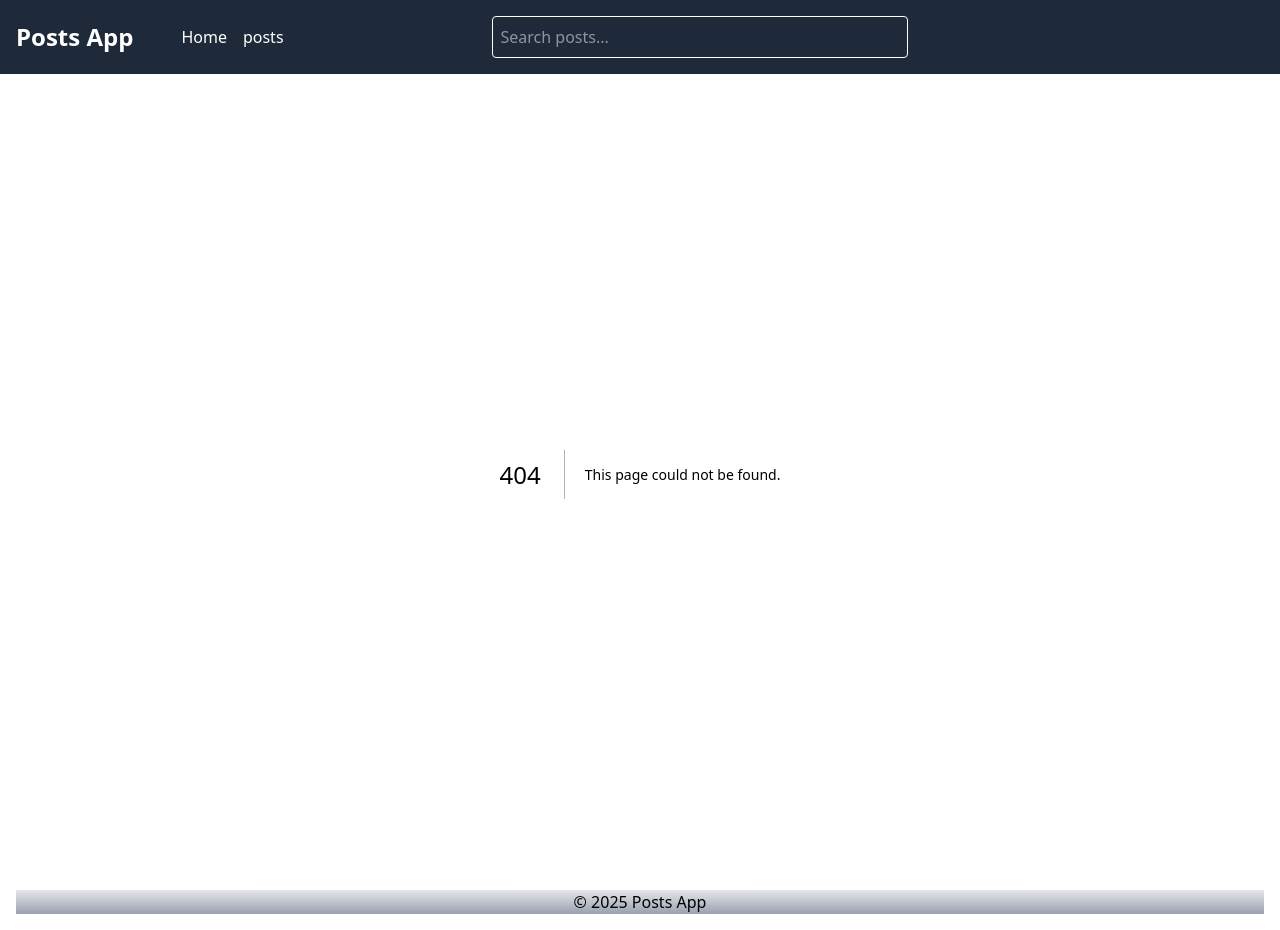
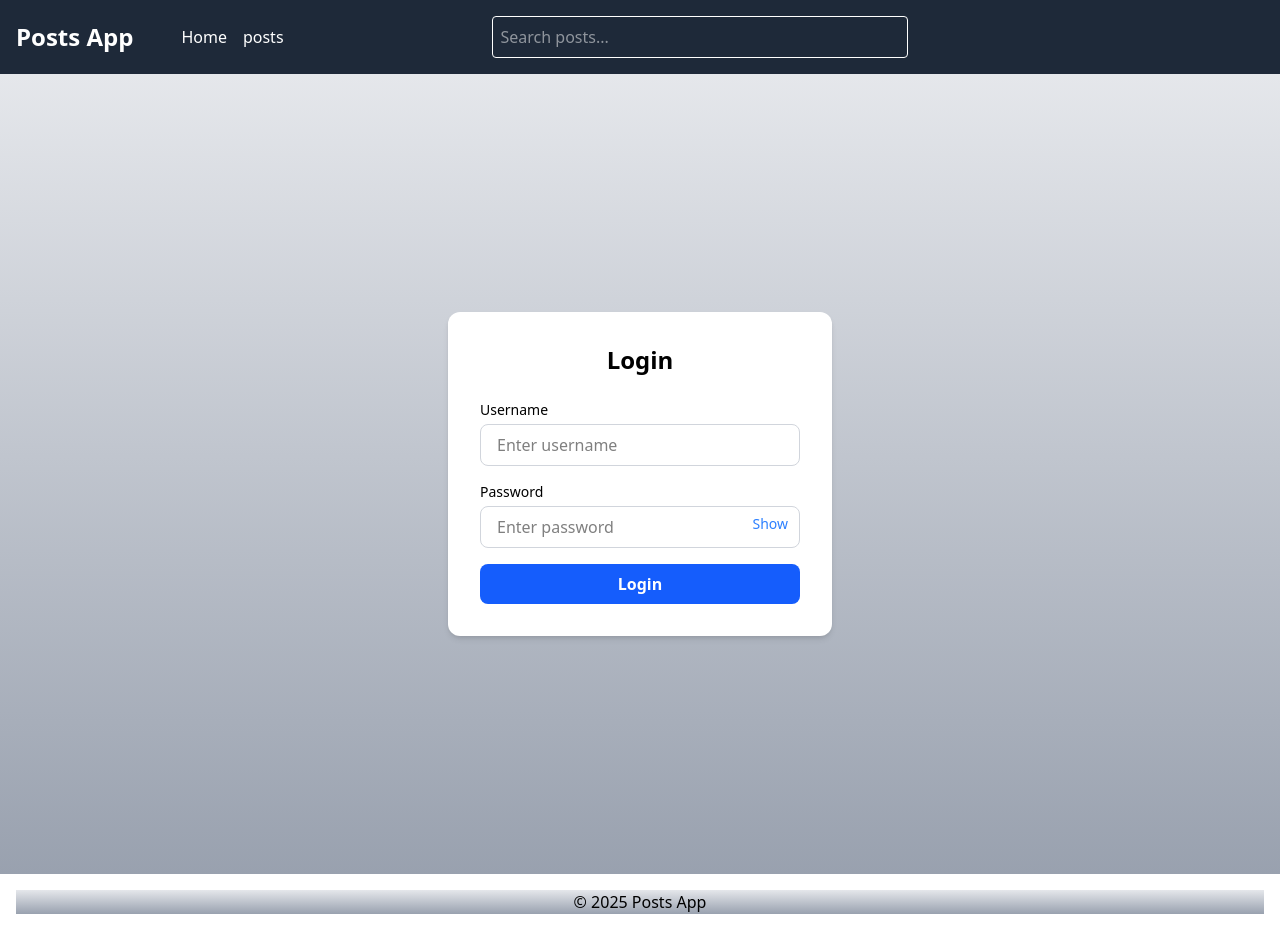
Before and after one commit to Hassanalmaymn/PostsApp, a Next.js app in the folder frontend/: page /login in a window 1280 px wide. Before the commit this address had no page. Built offline with nearby package versions, Linux system fonts and the light colour scheme.

Commit message:
enhance hte structure of the frontend

```diff
--- /dev/null
+++ b/frontend/app/login/page.js
@@ -0,0 +1,52 @@
+"use client";
+
+import PageStructure from "../pageStructure";
+
+export default function Login() {
+  return (
+    <PageStructure className="flex justify-center items-center min-h-screen bg-gray-100">
+      <div className="bg-white p-8 rounded-xl shadow-md w-full max-w-sm">
+        <h2 className="text-2xl font-bold text-center mb-6">Login</h2>
+
+        <form className="space-y-4">
+          <div>
+            <label className="block text-sm font-medium">Username</label>
+            <input
+              type="text"
+              name="username"
+              placeholder="Enter username"
+              className="mt-1 w-full px-4 py-2 border border-gray-300 rounded-lg focus:outline-none focus:ring focus:ring-blue-300"
+              required
+            />
+          </div>
+
+          <div>
+            <label className="block text-sm font-medium">Password</label>
+            <div className="relative">
+              <input
+                type={"password"}
+                name="password"
+                placeholder="Enter password"
+                className="mt-1 w-full px-4 py-2 border border-gray-300 rounded-lg focus:outline-none focus:ring focus:ring-blue-300"
+                required
+              />
+              <button
+                type="button"
+                className="absolute right-3 top-3 text-sm text-blue-500"
+              >
+                {"Show"}
+              </button>
+            </div>
+          </div>
+
+          <button
+            type="submit"
+            className="w-full bg-blue-600 text-white py-2 rounded-lg font-semibold hover:bg-blue-700 transition"
+          >
+            Login
+          </button>
+        </form>
+      </div>
+    </PageStructure>
+  );
+}
--- a/frontend/app/pageStructure.js
+++ b/frontend/app/pageStructure.js
@@ -1,6 +1,8 @@
-export default function PageStructure({ children }) {
+export default function PageStructure({ children, className }) {
   return (
-    <div className="min-h-screen max-h-max p-4 bg-gradient-to-b from-gray-200 to-gray-400 flex flex-col items-center justify-center">
+    <div
+      className={`min-h-screen max-h-max p-4 bg-gradient-to-b from-gray-200 to-gray-400 flex flex-col items-center justify-center ${className}`}
+    >
       {children}
     </div>
   );
--- a/frontend/app/users/[user_id]/page.js
+++ /dev/null
@@ -1,7 +0,0 @@
-export default function UsersPage() {
-  return (
-    <main className="flex flex-col items-center justify-center min-h-screen p-4">
-      <h1 className="text-4xl font-bold">List of all users</h1>
-    </main>
-  );
-}
--- a/frontend/app/users/page.js
+++ /dev/null
@@ -1,16 +0,0 @@
-export default async function UsersPage() {
-  const res = await fetch("http://localhost:8083/users", { cache: "no-store" });
-  const users = await res.json();
-  return (
-    <main className="flex flex-col items-center justify-center min-h-screen p-4">
-      <h1 className="text-4xl font-bold">List of all Users</h1>
-      <ul className="mt-4">
-        {users.map((user) => (
-          <li key={user.id} className="border-b py-2">
-            {user.name}
-          </li>
-        ))}
-      </ul>
-    </main>
-  );
-}
```
